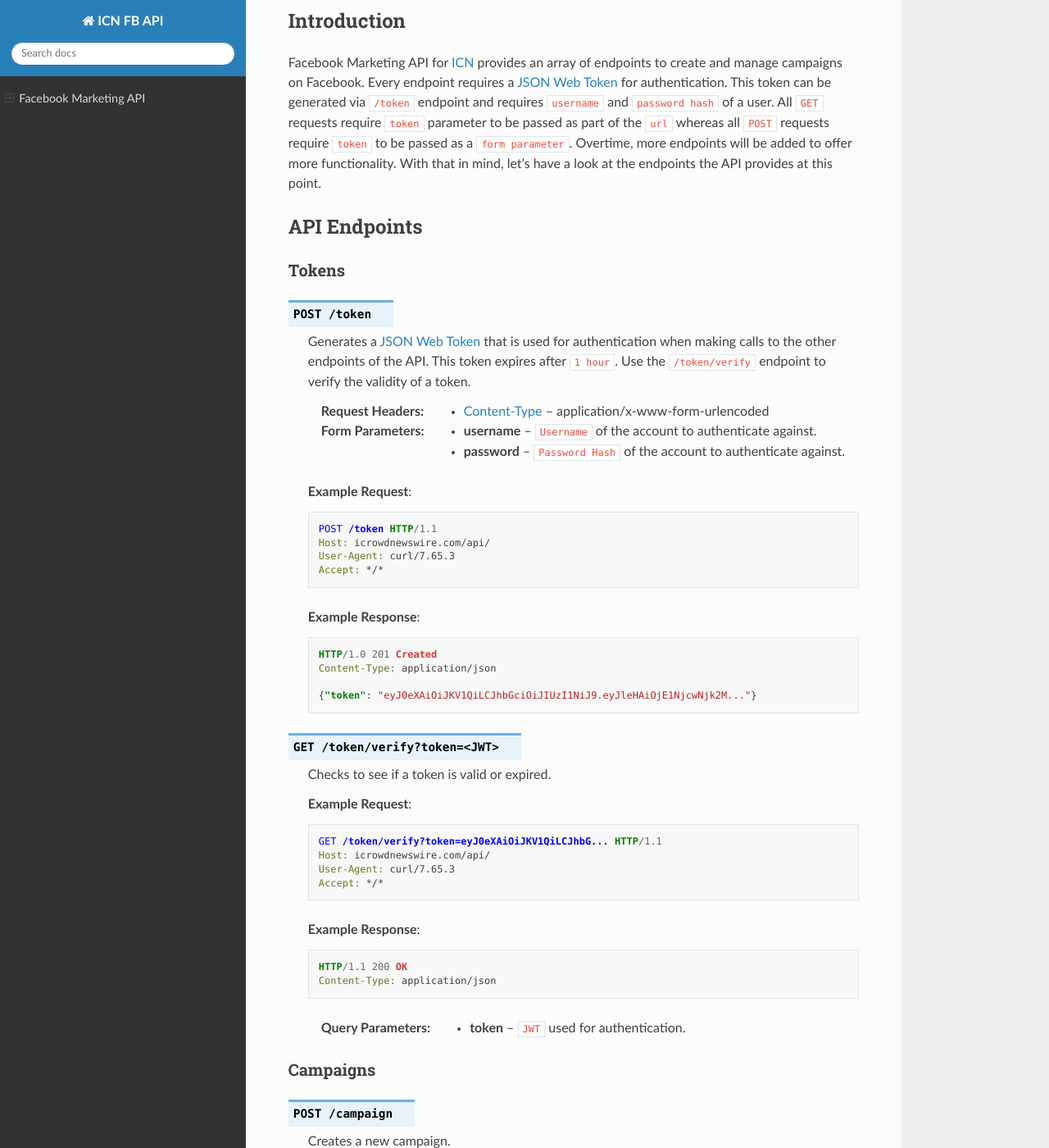
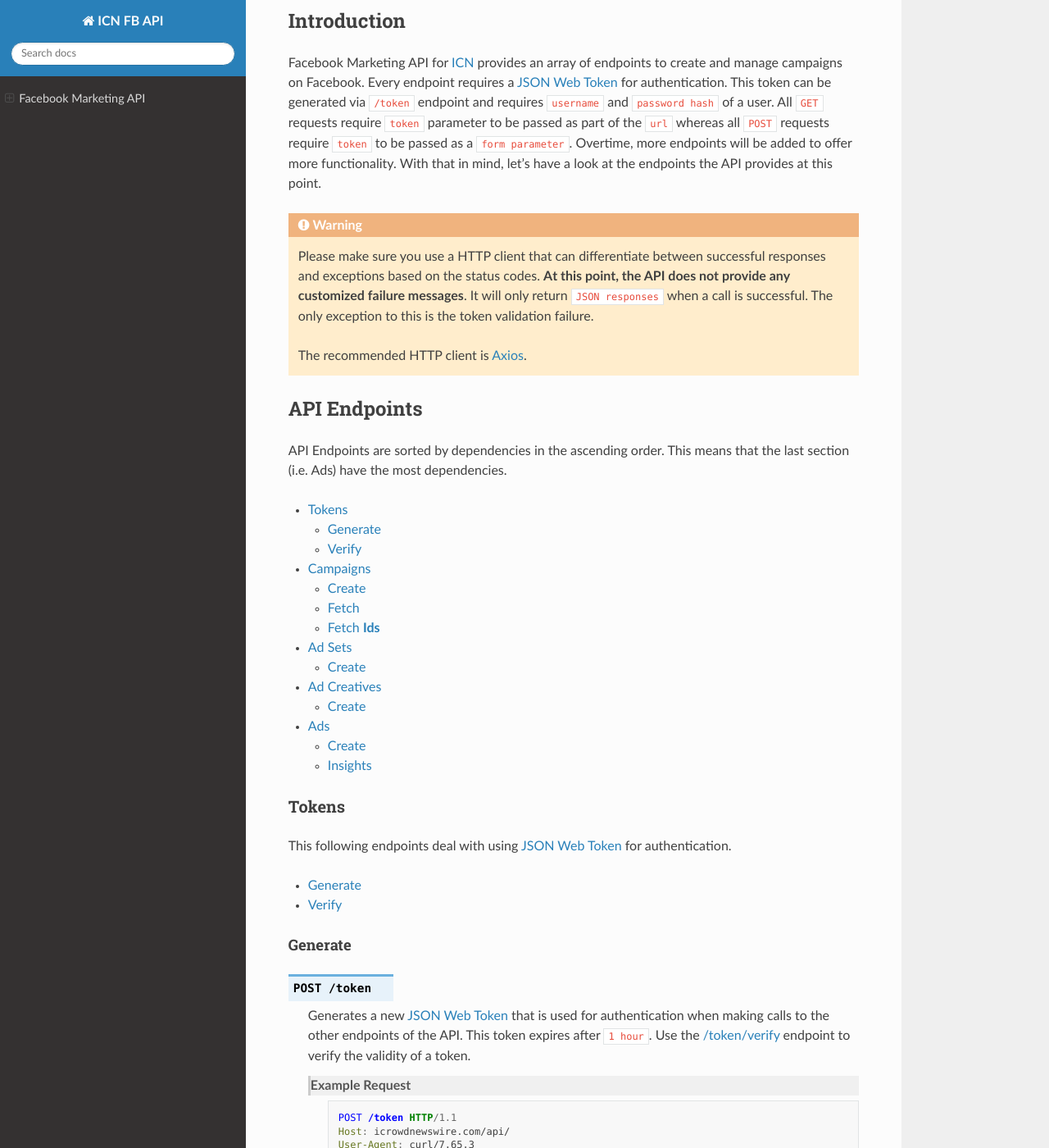
Before and after one commit to hassan-pixako/fb-api-docs, a Sphinx documentation site: the page built from source/index.rst, in a window 1280 px wide and 1400 px high, scrolled down 223 px. Shown: the whole window at 82% size. Built offline with Sphinx 7.4.7 and the Read the Docs theme 2.0.0, drawn with Linux system fonts in a browser that asks for light colours; some of the changed text lies outside the part shown.

Commit message:
Added table of contents per section. Added warnings and infos. Rearranged some endpoints to be consistent with the rest of the endpoints.

```diff
--- /dev/null
+++ b/source/_static/css/custom.css
@@ -0,0 +1,7 @@
+.rst-content .section ul p {
+    margin-bottom: 0;
+}
+
+.rst-content .section ul p > a:visited {
+    color: rgba(80, 87, 185, 0.91);
+}
--- a/source/conf.py
+++ b/source/conf.py
@@ -15,7 +15,11 @@
 # sys.path.insert(0, os.path.abspath('.'))
 
 
+def setup(app):
+    app.add_stylesheet('css/custom.css')
+
 # -- Project information -----------------------------------------------------
+
 
 project = 'ICN FB API'
 copyright = '2019, Hassan Tariq'
@@ -31,8 +35,11 @@ release = '0.0.1'
 # extensions coming with Sphinx (named 'sphinx.ext.*') or your custom
 # ones.
 extensions = [
-    'sphinxcontrib.httpdomain'
+    'sphinxcontrib.httpdomain',
+    'sphinx.ext.autosectionlabel'
 ]
+
+autosectionlabel_prefix_document = True
 
 # Add any paths that contain templates here, relative to this directory.
 templates_path = ['_templates']
@@ -54,3 +61,5 @@ html_theme = 'sphinx_rtd_theme'
 # relative to this directory. They are copied after the builtin static files,
 # so a file named "default.css" will overwrite the builtin "default.css".
 html_static_path = ['_static']
+
+show_authors = True
--- a/source/index.rst
+++ b/source/index.rst
@@ -9,178 +9,239 @@ Introduction
 Facebook Marketing API for `ICN <http://icrowdnewswire.com>`_ provides an array of endpoints to create and manage campaigns on Facebook. Every endpoint requires a `JSON Web Token <https://jwt.io/>`_ for authentication. This token can be generated via ``/token`` endpoint and requires ``username`` and ``password hash`` of a user. All ``GET`` requests require ``token`` parameter to be passed as part of the ``url`` whereas all ``POST`` requests require ``token`` to be passed as a ``form parameter``. Overtime, more endpoints will be added to offer more functionality. With that in mind, let's have a look at the endpoints the API provides at this point.
 
 
+.. warning::
+
+    Please make sure you use a HTTP client that can differentiate between successful responses and exceptions based on the status
+    codes. **At this point, the API does not provide any customized failure messages**. It will only return ``JSON responses`` when a call is successful.
+    The only exception to this is the token validation failure.
+
+    The recommended HTTP client is `Axios <https://github.com/axios/axios>`_.
+
+
 API Endpoints
 ^^^^^^^^^^^^^
+
+API Endpoints are sorted by dependencies in the ascending order. This means that the last section (i.e. Ads) have the most dependencies.
+
+.. contents:: :local:
 
 Tokens
 ######
 
+This following endpoints deal with using `JSON Web Token <https://jwt.io/>`_ for authentication.
+
+.. contents:: :local:
+
+Generate
+--------
+
 .. http:post:: /token
 
-    Generates a `JSON Web Token <https://jwt.io/>`_ that is used for authentication when making calls to the other endpoints of the API. This token expires after ``1 hour``. Use the ``/token/verify`` endpoint to verify the validity of a token.
+    Generates a new `JSON Web Token <https://jwt.io/>`_ that is used for authentication when making calls to the other endpoints of the API. This token expires after ``1 hour``. Use the `/token/verify <#verify>`_ endpoint to verify the validity of a token.
+
+    Example Request
+        .. sourcecode:: http
+
+            POST /token HTTP/1.1
+            Host: icrowdnewswire.com/api/
+            User-Agent: curl/7.65.3
+            Accept: */*
 
     :reqheader Content-Type: application/x-www-form-urlencoded
     :form username: ``Username`` of the account to authenticate against.
     :form password: ``Password Hash`` of the account to authenticate against.
 
-    **Example Request**:
+    Example Response
+        .. sourcecode:: http
 
-    .. sourcecode:: http
+            HTTP/1.0 201 Created
+            Content-Type: application/json
 
-        POST /token HTTP/1.1
-        Host: icrowdnewswire.com/api/
-        User-Agent: curl/7.65.3
-        Accept: */*
+            {"token": "eyJ0eXAiOiJKV1QiLCJhbGciOiJIUzI1NiJ9.eyJleHAiOjE1NjcwNjk2M..."}
 
-    **Example Response**:
+    :>json string token: JSON Web Token that can be used to make calls to the API endpoints.
 
-    .. sourcecode:: http
 
-        HTTP/1.0 201 Created
-        Content-Type: application/json
-
-        {"token": "eyJ0eXAiOiJKV1QiLCJhbGciOiJIUzI1NiJ9.eyJleHAiOjE1NjcwNjk2M..."}
-
+Verify
+------
 
 .. http:get:: /token/verify?token=<JWT>
 
     Checks to see if a token is valid or expired.
 
-    **Example Request**:
+    Example Request
+        .. sourcecode:: http
 
-    .. sourcecode:: http
+            GET /token/verify?token=eyJ0eXAiOiJKV1QiLCJhbG... HTTP/1.1
+            Host: icrowdnewswire.com/api/
+            User-Agent: curl/7.65.3
+            Accept: */*
 
-        GET /token/verify?token=eyJ0eXAiOiJKV1QiLCJhbG... HTTP/1.1
-        Host: icrowdnewswire.com/api/
-        User-Agent: curl/7.65.3
-        Accept: */*
+    :query token: ``JWT`` to validate.
 
-    **Example Response**:
+    Example Response
+        .. sourcecode:: http
 
-    .. sourcecode:: http
+            HTTP/1.1 200 OK
+            Content-Type: application/json
 
-        HTTP/1.1 200 OK
-        Content-Type: application/json
 
-    :query token: ``JWT`` used for authentication.
+.. warning::
+
+    Every request to the API (except the token endpoints) is checked for a valid token. If the token is invalid or
+    has expired, ``Invalid token!`` and ``The token has expired!`` responses will be returned respectively. Both
+    responses will have the status code of ``401`` indicating that the API call did not succeed.
+    Make sure your HTTP client is configured to handle these exceptions.
 
 
 Campaigns
 #########
 
+This following endpoints deal with creating and managing Facebook Ad Campaigns.
+
+.. contents:: :local:
+
+Create
+------
+
 .. http:post:: /campaign
 
     Creates a new campaign.
+
+    Example Request
+        .. sourcecode:: http
+
+            POST /campaign HTTP/1.1
+            Host: icrowdnewswire.com/api/
+            User-Agent: curl/7.65.3
+            Accept: */*
 
     :reqheader Content-Type: application/x-www-form-urlencoded
     :form token: ``JSON Web Token`` to be used for authentication.
     :form name: Name of the campaign.
     :form status: Status of the campaign at the time of creation.
+    :form objective: ``optional`` Campaign objective. Defaults to ``POST_ENGAGEMENT``
 
-    **Example Request**:
+    .. note::
+          By default, the campaign objective (passed in as an optional form parameter) defaults to **POST_ENGAGEMENT**. Depending on your requirements, you can use of one the following:
 
-    .. sourcecode:: http
+            ``CONVERSIONS`` ``EVENT_RESPONSES`` ``LEAD_GENERATION`` ``LINK_CLICKS`` ``REACH`` ``APP_INSTALLS`` ``OFFER_CLAIMS`` ``PAGE_LIKES`` ``STORE_VISITS`` ``VIDEO_VIEWS``
 
-        POST /campaign HTTP/1.1
-        Host: icrowdnewswire.com/api/
-        User-Agent: curl/7.65.3
-        Accept: */*
+    Example Response
+        .. sourcecode:: http
 
-    **Example Response**:
+            HTTP/1.0 201 Created
+            Content-Type: application/json
 
-    Returns the id of the Campaign.
+            {
+                "id": "120330000039963113"
+            }
 
-    .. sourcecode:: http
+    :>json string id: Id of the created campaign.
 
-        HTTP/1.0 201 Created
-        Content-Type: application/json
 
-        {
-            "id": "120330000039963113"
-        }
+Fetch
+-----
 
 .. http:get:: /campaigns?token=<JWT>
 
     Returns all campaigns associated with the account.
 
-    **Example Request**:
+    Example Request
+        .. sourcecode:: http
 
-    .. sourcecode:: http
-
-        GET /campaigns?token=eyJ0eXAiOiJKV1QiLCJhbG... HTTP/1.1
-        Host: icrowdnewswire.com/api/
-        User-Agent: curl/7.65.3
-        Accept: */*
-
-    **Example Response**:
-
-    .. sourcecode:: http
-
-        HTTP/1.1 200 OK
-        Content-Type: application/json
-
-        {
-            "campaigns": [
-                {
-                    "id": "120330000039963113",
-                    "name": "My Campaign 777",
-                    "objective": "POST_ENGAGEMENT"
-                },
-                {
-                    "id": "120330000039839913",
-                    "name": "My Campaign",
-                    "objective": "POST_ENGAGEMENT"
-                },
-                {
-                    "id": "120330000039716513",
-                    "name": "My Campaign",
-                    "objective": "PAGE_LIKES"
-                },
-            ]
-        }
+            GET /campaigns?token=eyJ0eXAiOiJKV1QiLCJhbG... HTTP/1.1
+            Host: icrowdnewswire.com/api/
+            User-Agent: curl/7.65.3
+            Accept: */*
 
     :query token: ``JWT`` used for authentication.
 
+    Example Response:
+        .. sourcecode:: http
+
+            HTTP/1.1 200 OK
+            Content-Type: application/json
+
+            {
+                "campaigns": [
+                    {
+                        "id": "120330000039963113",
+                        "name": "My Campaign 777",
+                        "objective": "POST_ENGAGEMENT"
+                    },
+                    {
+                        "id": "120330000039839913",
+                        "name": "My Campaign",
+                        "objective": "POST_ENGAGEMENT"
+                    },
+                    {
+                        "id": "120330000039716513",
+                        "name": "My Campaign",
+                        "objective": "PAGE_LIKES"
+                    },
+                ]
+            }
+
+
+Fetch **Ids**
+-------------
 
 .. http:get:: /campaigns/ids?token=<JWT>
 
     Returns ids of all campaigns associated with the account.
     These ids can be used to query individual campaigns.
 
-    **Example Request**:
+    Example Request
+        .. sourcecode:: http
 
-    .. sourcecode:: http
-
-        GET /campaigns/ids?token=eyJ0eXAiOiJKV1QiLCJhbG... HTTP/1.1
-        Host: icrowdnewswire.com/api/
-        User-Agent: curl/7.65.3
-        Accept: */*
-
-    **Example Response**:
-
-    .. sourcecode:: http
-
-        HTTP/1.1 200 OK
-        Content-Type: application/json
-
-        [
-            "120330000039839913",
-            "120330000039837013",
-            "120330000039834113",
-            "120330000039831213",
-            "120330000039828313",
-            "120330000039825413"
-        ]
+            GET /campaigns/ids?token=eyJ0eXAiOiJKV1QiLCJhbG... HTTP/1.1
+            Host: icrowdnewswire.com/api/
+            User-Agent: curl/7.65.3
+            Accept: */*
 
     :query token: ``JWT`` used for authentication.
 
+    Example Response
+        .. sourcecode:: http
+
+            HTTP/1.1 200 OK
+            Content-Type: application/json
+
+            [
+                "120330000039839913",
+                "120330000039837013",
+                "120330000039834113",
+                "120330000039831213",
+                "120330000039828313",
+                "120330000039825413"
+            ]
+
+    Response JSON Array of Strings
+        * List of ids. Every id points to a ``Campaign``.
+
 
 Ad Sets
-#########
+#######
+
+The following endpoints deal with creating and managing AdSets.
+
+.. contents:: :local:
+
+Create
+------
 
 .. http:post:: /ad/set
 
     Creates a new AdSet.
+
+    Example Request
+        .. sourcecode:: http
+
+            POST /ad/set HTTP/1.1
+            Host: icrowdnewswire.com/api/
+            User-Agent: curl/7.65.3
+            Accept: */*
 
     :reqheader Content-Type: application/x-www-form-urlencoded
     :form token: ``JSON Web Token`` to be used for authentication.
@@ -192,70 +253,81 @@ Ad Sets
     :form campaign_id: ``Campaign Id`` under which to create this AdSet.
     :form promoted_page_id: ``Page Id`` under which to create ads.
 
-    **Example Request**:
+    Example Response
+        .. sourcecode:: http
 
-    .. sourcecode:: http
+            HTTP/1.0 201 Created
+            Content-Type: application/json
 
-        POST /ad/set HTTP/1.1
-        Host: icrowdnewswire.com/api/
-        User-Agent: curl/7.65.3
-        Accept: */*
+            {
+                "id": "120330000039963813"
+            }
 
-    **Example Response**:
+    :>json string id: Id of the created AdSet.
 
-    Returns the id of the AdSet.
-
-    .. sourcecode:: http
-
-        HTTP/1.0 201 Created
-        Content-Type: application/json
-
-        {
-            "id": "120330000039963813"
-        }
 
 Ad Creatives
 ############
+
+The following endpoints deal with creating and managing AdCreatives.
+
+.. contents:: :local:
+
+Create
+------
 
 .. http:post:: /ad/creative
 
     Creates a new AdCreative.
 
+    Example Request:
+        .. sourcecode:: http
+
+            POST /ad/set HTTP/1.1
+            Host: icrowdnewswire.com/api/
+            User-Agent: curl/7.65.3
+            Accept: */*
+
     :reqheader Content-Type: application/x-www-form-urlencoded
     :form token: ``JSON Web Token`` to be used for authentication.
-    :form image: Image to be used for the creative.
-    :form name: Name of the creative.
+    :form image: Image to be used for the creative. Must be an ``Image File``.
+    :form name: Creative name.
     :form message: Message of the creative. This appears right above the image.
     :form link: Creative link.
 
-    **Example Request**:
+    Example Response:
+        .. sourcecode:: http
 
-    .. sourcecode:: http
+            HTTP/1.0 201 Created
+            Content-Type: application/json
 
-        POST /ad/set HTTP/1.1
-        Host: icrowdnewswire.com/api/
-        User-Agent: curl/7.65.3
-        Accept: */*
+            {
+                "id": "120330000039964613"
+            }
 
-    **Example Response**:
+    :>json string id: Id of the created AdCreative.
 
-    Returns the id of the AdCreative.
+Ads
+###
 
-    .. sourcecode:: http
+The following endpoints deal with creating and managing Ads.
 
-        HTTP/1.0 201 Created
-        Content-Type: application/json
+.. contents:: :local:
 
-        {
-            "id": "120330000039964613"
-        }
-
-Ad
-##
+Create
+------
 
 .. http:post:: /ad
 
     Creates a new ad.
+
+    Example Request
+        .. sourcecode:: http
+
+            POST /ad HTTP/1.1
+            Host: icrowdnewswire.com/api/
+            User-Agent: curl/7.65.3
+            Accept: */*
 
     :reqheader Content-Type: application/x-www-form-urlencoded
     :form token: ``JSON Web Token`` to be used for authentication.
@@ -264,74 +336,83 @@ Ad
     :form name: Name of the ad.
     :form message: Status of this ad at the time of creation.
 
-    **Example Request**:
+    Example Response
+        .. sourcecode:: http
 
-    .. sourcecode:: http
+            HTTP/1.0 201 Created
+            Content-Type: application/json
 
-        POST /ad HTTP/1.1
-        Host: icrowdnewswire.com/api/
-        User-Agent: curl/7.65.3
-        Accept: */*
+            {
+                "id": "120330000039965013",
+                "preview_link": "https://www.facebook.com/ads/api/preview_iframe.php?d=AQJ_J6R.."
+            }
 
-    **Example Response**:
+    :>json string id: Id of the created Ad.
+    :>json string preview_link: Preview link of the created Ad. This link is viewable in any browser.
 
-    Returns the id of the ad and a preview link.
 
-    .. sourcecode:: http
-
-        HTTP/1.0 201 Created
-        Content-Type: application/json
-
-        {
-            "id": "120330000039965013",
-            "preview_link": "https://www.facebook.com/ads/api/preview_iframe.php?d=AQJ_J6R.."
-        }
+Insights
+--------
 
 .. http:get:: /ad/insights?token=<JWT>
 
     Returns insights for an ad.
 
-    **Example Request**:
+    Example Request
+        .. sourcecode:: http
 
-    .. sourcecode:: http
-
-        GET /ad/insights?token=eyJ0eXAiOiJKV1QiLCJhbG... HTTP/1.1
-        Host: icrowdnewswire.com/api/
-        User-Agent: curl/7.65.3
-        Accept: */*
-
-    **Example Response**:
-
-    .. sourcecode:: http
-
-        HTTP/1.1 200 OK
-        Content-Type: application/json
-
-        {
-            "insights": [
-                {
-                    "adset_id": "120330000039968513",
-                    "adset_name": "My Ad Set 7773",
-                    "campaign_id": "120330000039814513",
-                    "campaign_name": "My Campaign 777",
-                    "impressions": "200",
-                    "clicks": "20",
-                    "cpc": "1",
-                    "cpm": "100",
-                    "ctr": "10",
-                    "reach": "0",
-                    "frequency": "0",
-                    "spend": "20",
-                    "objective": "POST_ENGAGEMENT",
-                    "date_start": "2019-07-30",
-                    "date_stop": "2019-08-28"
-                }
-            ]
-        }
+            GET /ad/insights?token=eyJ0eXAiOiJKV1QiLCJhbG...&ad_set_id=123023101... HTTP/1.1
+            Host: icrowdnewswire.com/api/
+            User-Agent: curl/7.65.3
+            Accept: */*
 
     :query token: ``JWT`` used for authentication.
     :query ad_set_id: ``AdSet`` id that was used to create the ad.
 
+    Example Response
+        .. sourcecode:: http
+
+            HTTP/1.1 200 OK
+            Content-Type: application/json
+
+            {
+                "insights": [
+                    {
+                        "adset_id": "120330000039968513",
+                        "adset_name": "My Ad Set 7773",
+                        "campaign_id": "120330000039814513",
+                        "campaign_name": "My Campaign 777",
+                        "impressions": "200",
+                        "clicks": "20",
+                        "cpc": "1",
+                        "cpm": "100",
+                        "ctr": "10",
+                        "reach": "0",
+                        "frequency": "0",
+                        "spend": "20",
+                        "objective": "POST_ENGAGEMENT",
+                        "date_start": "2019-07-30",
+                        "date_stop": "2019-08-28"
+                    }
+                ]
+            }
+
+    :>json string adset_id: AdSet id associated with this Ad.
+    :>json string adset_name: Name of the AdSet associated with this Ad.
+    :>json string campaign_id: Id of the Campaign associated with this Ad.
+    :>json string campaign_name: Name of the Campaign associated with this Ad.
+    :>json string impressions: Estimated impressions for this Ad.
+    :>json string clicks: Estimated clicks for this Ad.
+    :>json string cpc: Estimated cost per click for this Ad.
+    :>json string cpm: Estimated cost per 1000 impressions for this Ad.
+    :>json string ctr: Estimated click through rate for this Ad.
+    :>json string reach: Estimated reach for this Ad.
+    :>json string frequency: Estimated frequency for this Ad.
+    :>json string spend: How much is spent so far for this Ad.
+    :>json string objective: Objective for this Ad.
+    :>json string date_start: Date this Ad was started.
+    :>json string date_stop: Date this Ad will stop.
+
 
 .. toctree::
    :maxdepth: 2
```
